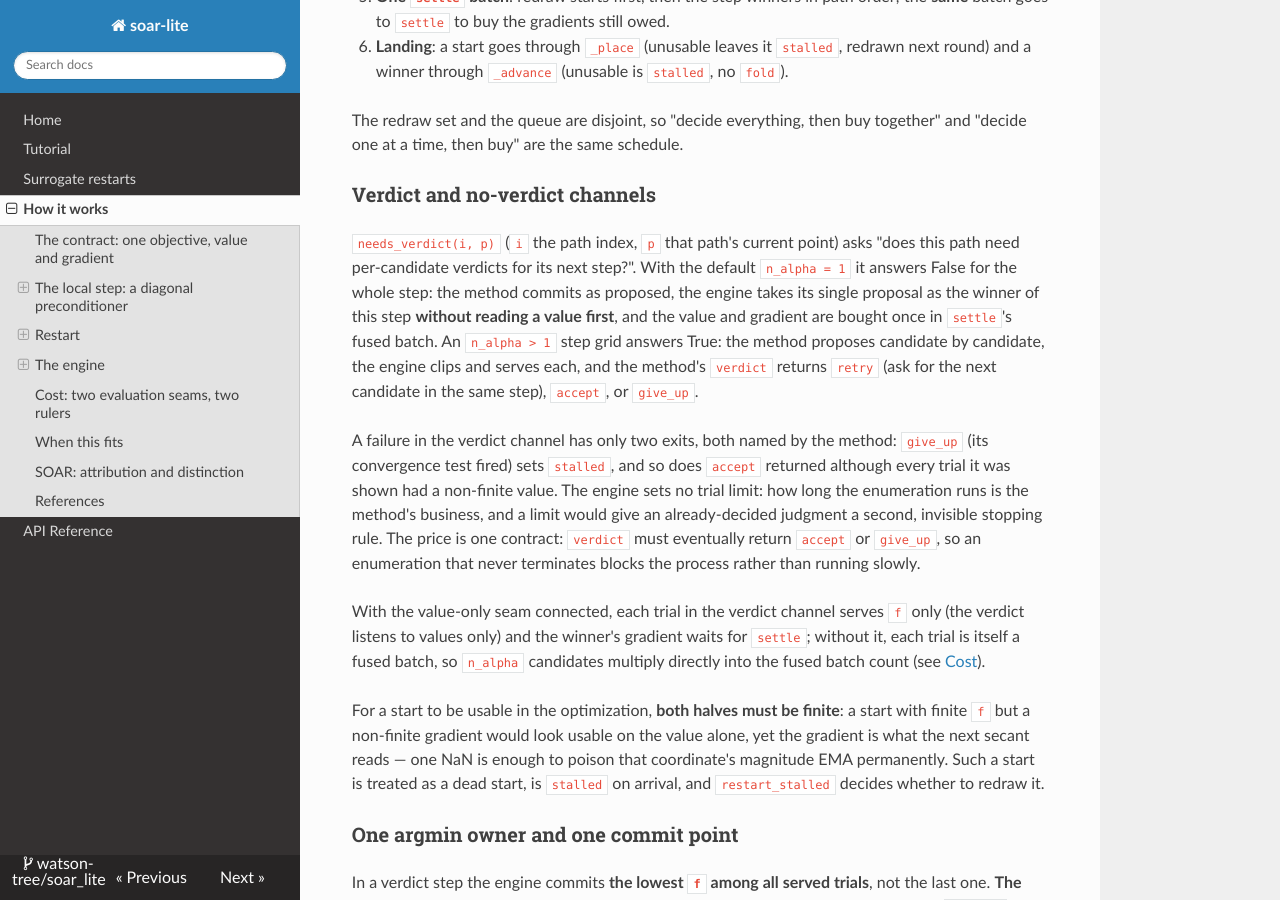
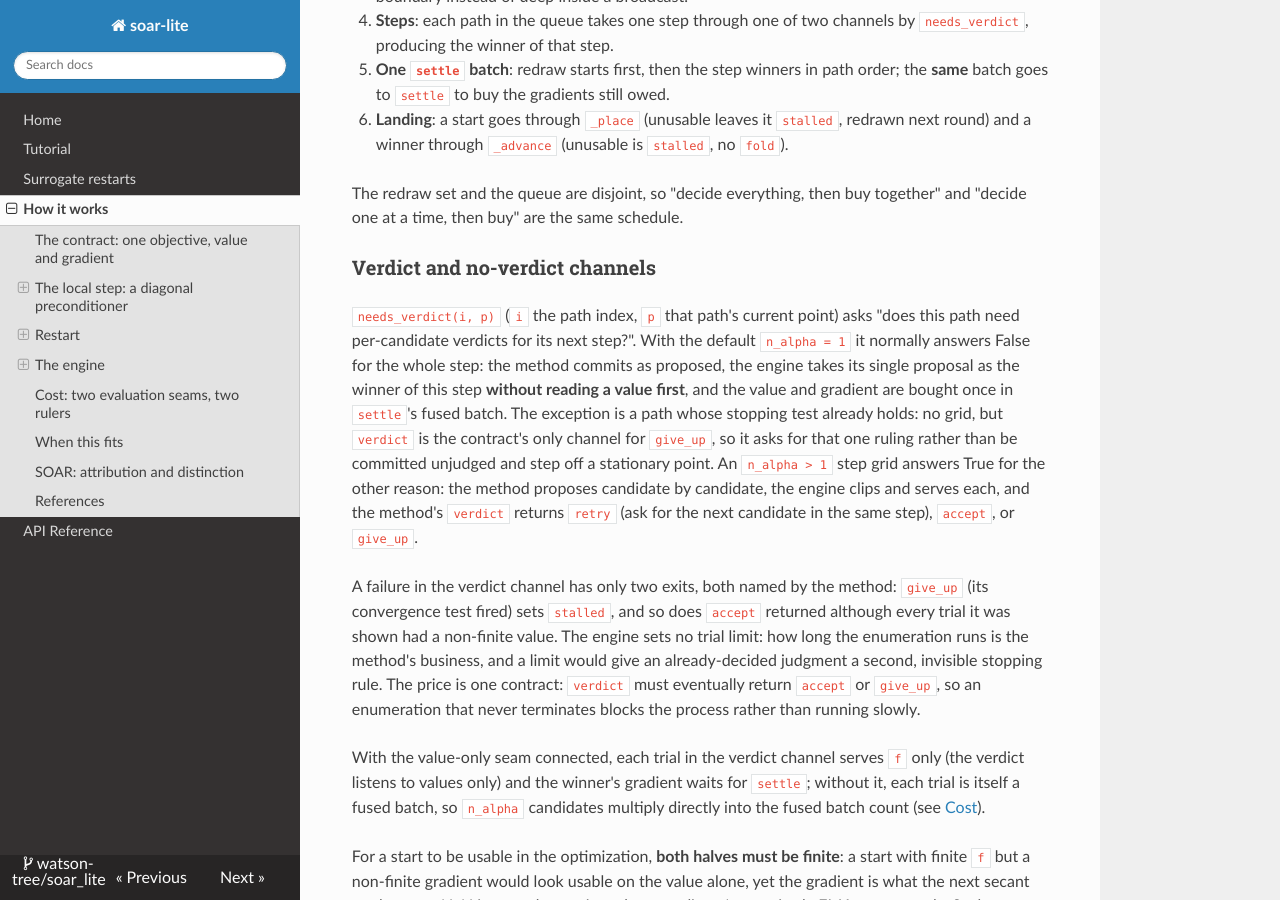
Before and after one commit to watson-tree/soar_lite, an MkDocs documentation site: the page built from docs/explanation/how-it-works.md, in a window 1280 px wide and 900 px high, scrolled down 7825 px. Built offline with MkDocs 1.6.1, drawn with Linux system fonts in a browser that asks for light colours; nearby versions of some CDN libraries; some of the changed text lies outside the part shown.

Commit message:
docs: give needs_verdict its second reason
`how-it-works` said `needs_verdict` answers True when `n_alpha > 1` and False
otherwise. The method answers True in one more case: a path whose stopping test
already holds (`self.n_alpha > 1 or self._stationary(i, p)`). `verdict` is the
contract's only channel for `give_up`, so a converged path asks for that one
ruling rather than be committed unjudged and step off a stationary point.

The class docstring, the API reference generated from it and
`tests/test_local_solver.py` (False unruled, True on a grid, True at the
gradient floor) all agreed; only these two passages on the explanation page were
narrow, and a strict reading of them contradicted the reference.

Both now name the second reason: the warm-up passage keeps its
phase-independence point and says the second case is not about the step's shape
at all, and the verdict-channel passage reads "normally answers False" before
the exception.

```diff
--- a/docs/explanation/how-it-works.md
+++ b/docs/explanation/how-it-works.md
@@ -178,8 +178,12 @@ the direction (`alpha0`, `backtrack`, `n_alpha`) is shared between them.
 With the default `n_alpha = 1`, both phases take **one unguarded whole step**:
 warm-up commits `x − α0·g₀` and steady state commits `x − α0·d⊙m`. Neither reads
 a value, runs a line search, or compares against its start. `needs_verdict` is
-therefore **independent of the phase**: it answers True when `n_alpha > 1` and
-False otherwise, because the engine commits exactly what the method proposed.
+therefore **independent of the phase**: it answers True when `n_alpha > 1` — the
+grid has candidates to compare — and False otherwise, because the engine commits
+exactly what the method proposed. Its one other reason to answer True is not
+about the step's shape at all: a path whose stopping test already holds asks for
+the single ruling that can say `give_up` (see
+[Verdict and no-verdict channels](#verdict-and-no-verdict-channels)).
 
 One exception to unit invariance: the warm-up step is **not** unit-invariant.
 `alpha0` is a bare number, but its effective units depend on the phase. In
@@ -388,13 +392,16 @@ together" and "decide one at a time, then buy" are the same schedule.
 
 `needs_verdict(i, p)` (`i` the path index, `p` that path's current point) asks
 "does this path need per-candidate verdicts for its next step?". With the
-default `n_alpha = 1` it answers False for the whole step: the method commits as
-proposed, the engine takes its single proposal as the
+default `n_alpha = 1` it normally answers False for the whole step: the method
+commits as proposed, the engine takes its single proposal as the
 winner of this step **without reading a value first**, and the value and
-gradient are bought once in `settle`'s fused batch. An `n_alpha > 1` step grid
-answers True: the method proposes candidate by candidate, the engine clips and
-serves each, and the method's `verdict` returns `retry` (ask for the next
-candidate in the same step), `accept`, or `give_up`.
+gradient are bought once in `settle`'s fused batch. The exception is a path
+whose stopping test already holds: no grid, but `verdict` is the contract's only
+channel for `give_up`, so it asks for that one ruling rather than be committed
+unjudged and step off a stationary point. An `n_alpha > 1` step grid answers
+True for the other reason: the method proposes candidate by candidate, the
+engine clips and serves each, and the method's `verdict` returns `retry` (ask
+for the next candidate in the same step), `accept`, or `give_up`.
 
 A failure in the verdict channel has only two exits, both named by the method:
 `give_up` (its convergence test fired) sets `stalled`, and so does `accept`
```
